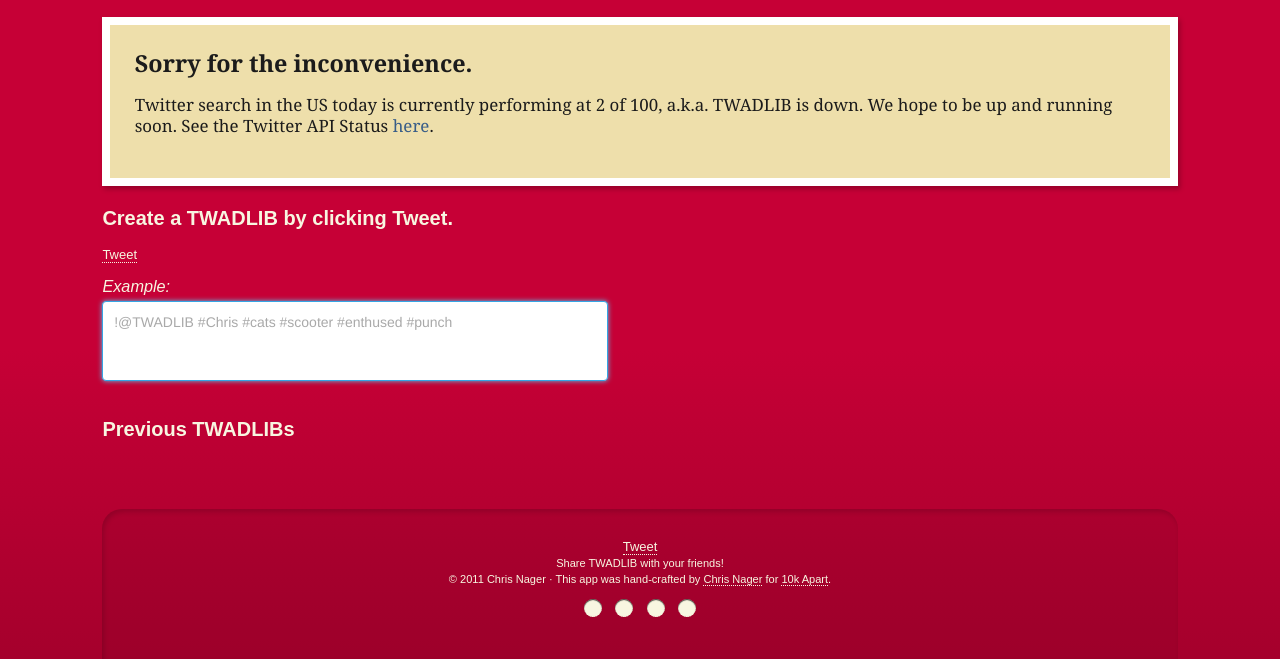
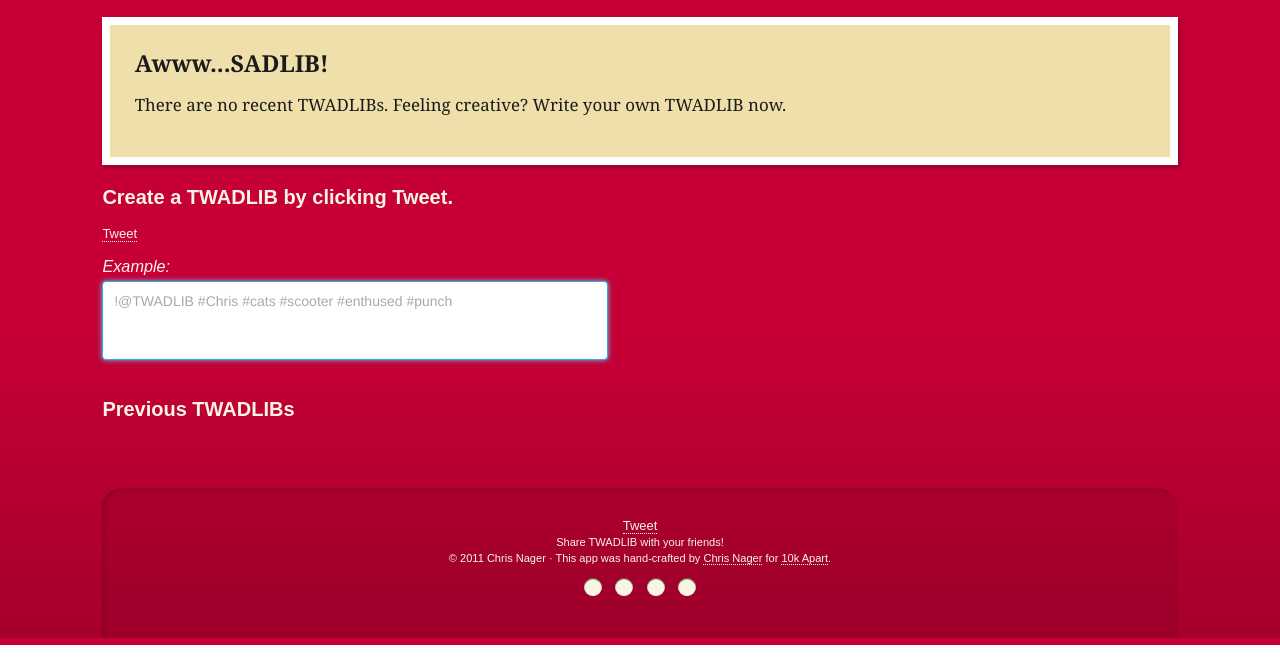
Before and after one commit to chrisnager/twadlib, a plain HTML site: page index.html in a window 1280 px wide. Shown: the part 155-814 px from the top of the page. Drawn offline with nearby package versions, Linux system fonts and the light colour scheme.

Commit message:
Update idle copy.

```diff
--- a/index.html
+++ b/index.html
@@ -48,7 +48,7 @@ SOFTWARE.
 
     <div id="content">
       <section class="current">
-        <article class="ad-lib" id="story-0"><h1>Sorry for the inconvenience.</h1><p>Twitter search in the US today is currently performing at 2 of 100, a.k.a. TWADLIB is down. We hope to be up and running soon. See the Twitter API Status <a href="https://dev.twitter.com/status">here</a>.</p></article>
+        <article class="ad-lib" id="story-0"><h1>Awww...SADLIB!</h1><p>There are no recent TWADLIBs. Feeling creative? Write your own TWADLIB now.</p></article>
       </section>
 
       <section class="try">
```
